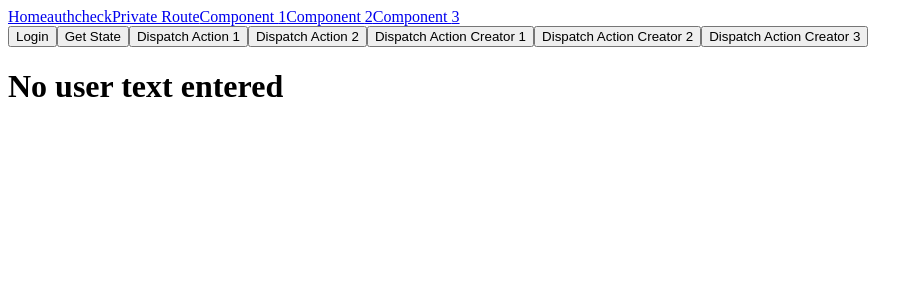
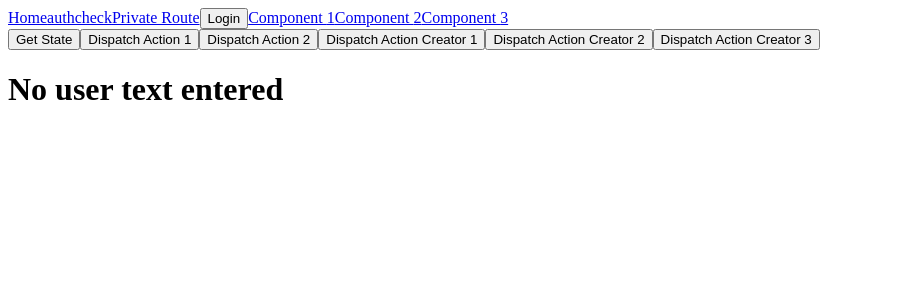
Before and after one commit to smerante/react-2019, a React (Create React App) app in the folder app1/: page / in a window 1280 px wide. Shown: the top 300 px of the page, without its empty margins (0-923 px from the left). Built offline with nearby package versions, Linux system fonts and the light colour scheme; what auth0-js would draw is missing.

Commit message:
feat: setup redirect uri

```diff
--- a/app1/src/containers/container1.js
+++ b/app1/src/containers/container1.js
@@ -10,8 +10,6 @@ class Container1 extends Component {
 
     return (
       <div>
-        <button onClick={() => this.props.auth.login()}>Login</button>
-
         <button onClick={() => console.warn(this.props)}>Get State</button>
         <button onClick={() => this.props.action1()}>Dispatch Action 1</button>
         <button onClick={() => this.props.action2()}>Dispatch Action 2</button>
--- a/app1/src/containers/header.js
+++ b/app1/src/containers/header.js
@@ -1,7 +1,7 @@
 import React, { Component } from 'react';
 
 import { Link } from 'react-router-dom';
-
+import { connect } from 'react-redux'
 
 class Header extends Component {
 
@@ -24,6 +24,10 @@ class Header extends Component {
         <Link to='/privateroute'>
           Private Route
         </Link>
+        {!this.props.isAuthenticated
+          ? <button onClick={() => this.props.auth.login()}>Login</button>
+          : <button onClick={() => this.props.auth.logout()}>Logout</button>
+        }
         {this.state.num.map(num =>
           <Link key={num.id} to={{ pathname: '/component/' + num.id }}>
             Component {num.id}
@@ -34,4 +38,13 @@ class Header extends Component {
   }
 }
 
-export default Header;
+function mapStateToProps(state) {
+  return {
+    stateProp1: state.reducer1.stateProp1,
+    userInput: state.reducer2.userText,
+    isAuthenticated: state.authReducer.isAuthenticated
+  }
+}
+
+
+export default connect(mapStateToProps)(Header);
--- a/app1/src/routes.js
+++ b/app1/src/routes.js
@@ -38,7 +38,7 @@ class Routes extends Component {
 			<div>
 				<Router history={createBrowserHistory}>
 					<div>
-						<Header />
+						<Header auth={auth} />
 						<Switch>
 							<Route exact path="/" render={() => <Container1 auth={auth} />} />
 							<Route path="/callback" render={(props) => { handleAuth(props); return <CallBack /> }} />
--- a/app1/src/utils/auth.js
+++ b/app1/src/utils/auth.js
@@ -34,9 +34,11 @@ export default class Auth {
     }
 
     logout = () => {
-        localStorage.remove('access_token');
-        localStorage.remove('id_token');
-        localStorage.remove('expiresAt');
+        localStorage.removeItem('access_token');
+        localStorage.removeItem('id_token');
+        localStorage.removeItem('expiresAt');
+        this.auth0.logout();
+        history.replace('/authCheck')
     };
 
     isAuthenticated = () => {
```
